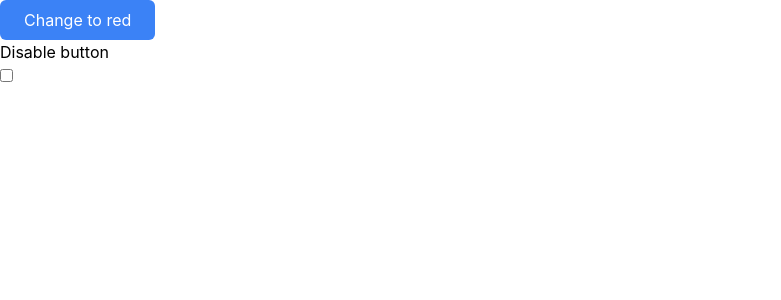
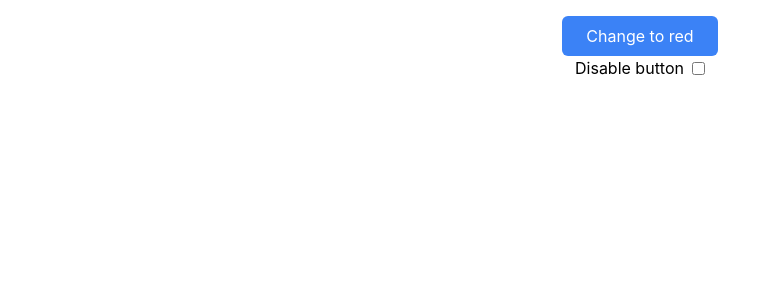
Before and after one commit to angelozdev/react-testing-library-course, a React (Create React App) app: page / in a window 1280 px wide. Shown: the top 300 px of the page, without its empty margins (0-781 px from the left). Built offline with nearby package versions, Linux system fonts and the light colour scheme.

Commit message:
test: when checkbox is checked background button is gray

```diff
--- a/src/App.tsx
+++ b/src/App.tsx
@@ -12,9 +12,11 @@ function App() {
   };
 
   return (
-    <div>
-      <Button checked={checked} />
-      <Checkbox handleChange={handleChange} checked={checked} />
+    <div className="p-4">
+      <div className="flex justify-center items-center flex-col">
+        <Button checked={checked} />
+        <Checkbox handleChange={handleChange} checked={checked} />
+      </div>
     </div>
   );
 }
--- a/src/components/Button.tsx
+++ b/src/components/Button.tsx
@@ -21,7 +21,9 @@ function Button({ checked }: Props) {
     <button
       disabled={checked}
       onClick={handleClick}
-      className={`text-white p-2 rounded-md bg-${backgroundColor}-500 disabled:opacity-50`}
+      className={`text-white p-2 rounded-md bg-${
+        checked ? "gray" : backgroundColor
+      }-500 disabled:opacity-50`}
     >
       <span className="px-4 inline-block">
         Change to {nextBackgroundgColor}
--- a/src/components/Checkbox.tsx
+++ b/src/components/Checkbox.tsx
@@ -5,8 +5,8 @@ interface Props {
 
 function Checkbox({ handleChange, checked }: Props) {
   return (
-    <label className="cursor-pointer">
-      <p>Disable button</p>
+    <label className="cursor-pointer flex justify-center items-center">
+      <p className="mr-2">Disable button</p>
       <input onChange={handleChange} checked={checked} type="checkbox" />
     </label>
   );
```
Also changed, not shown: 1 other file (tests, documents, lock files or other folders).
